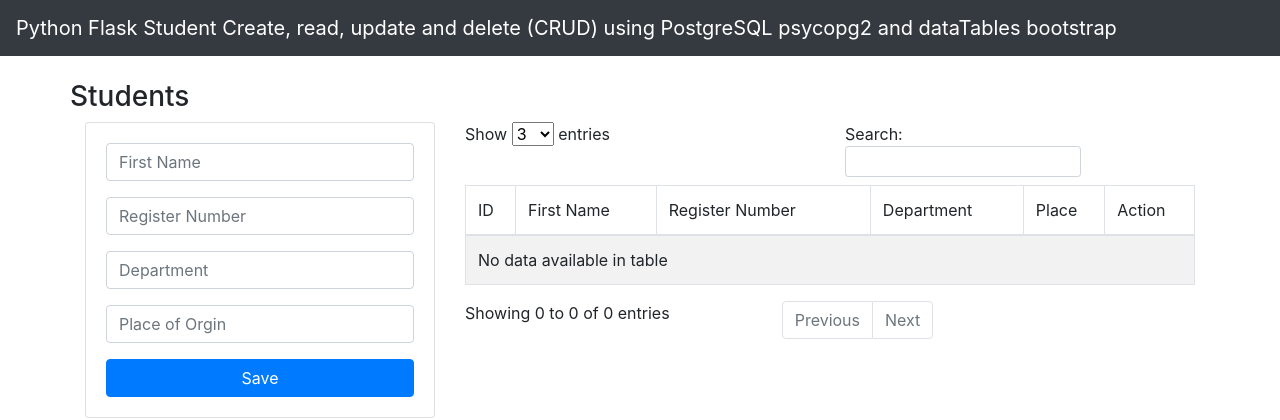
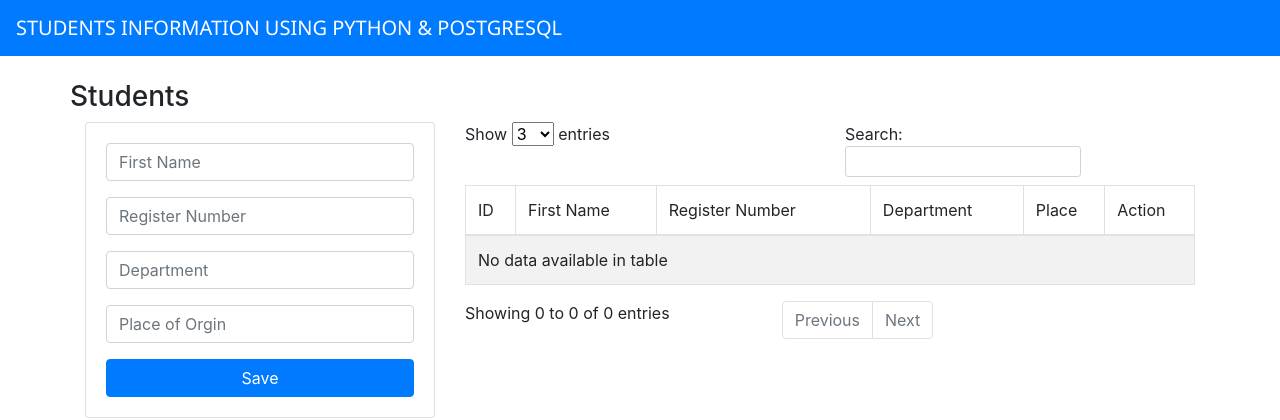
Before and after one commit to onnux05/Python-CRUD, a Flask app: page / in a window 1280 px wide. Shown: the top 420 px of the page. Run offline with Flask 2, Linux system fonts and the light colour scheme; data that the repository does not hold is empty; some libraries are stand-ins or nearby versions.

Commit message:
Update layout.html

```diff
--- a/FlaskProject/templates/layout.html
+++ b/FlaskProject/templates/layout.html
@@ -1,8 +1,9 @@
+
 <!DOCTYPE html>
 <html lang="en">
   <head>
     <meta charset="UTF-8">
-    <title>Python Flask Student Create, read, update and delete (CRUD) using PostgreSQL psycopg2 and dataTables bootstrap</title>
+    <title>SARAVANAN CRUD PROJECT</title>
 <link href="https://maxcdn.bootstrapcdn.com/bootstrap/4.0.0/css/bootstrap.min.css" rel="stylesheet" id="bootstrap-css">
 <script src="https://maxcdn.bootstrapcdn.com/bootstrap/4.0.0/js/bootstrap.min.js"></script>
 <script src="https://cdnjs.cloudflare.com/ajax/libs/jquery/3.2.1/jquery.min.js"></script>
@@ -11,8 +12,8 @@
 <script src="https://cdn.datatables.net/1.10.16/js/dataTables.bootstrap4.min.js"></script>
 </head>
 <body>
-    <nav class="navbar navbar-dark bg-dark">
-      <a class="navbar-brand" href="/">Python Flask Student Create, read, update and delete (CRUD) using PostgreSQL psycopg2 and dataTables bootstrap</a>
+    <nav class="navbar navbar-dark bg-primary"  >
+      <a class="navbar-brand" style="text-align: justify;font-family: 'Segoe UI', Tahoma, Geneva, Verdana, sans-serif; " href="/">STUDENTS INFORMATION USING PYTHON & POSTGRESQL </a>
     </nav>
 
     <div class="container pt-4">
```
